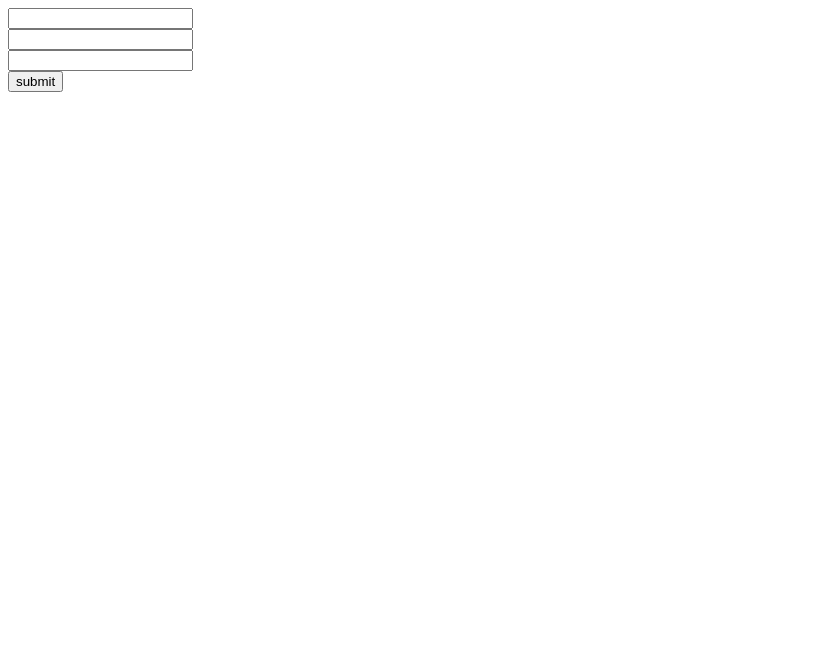
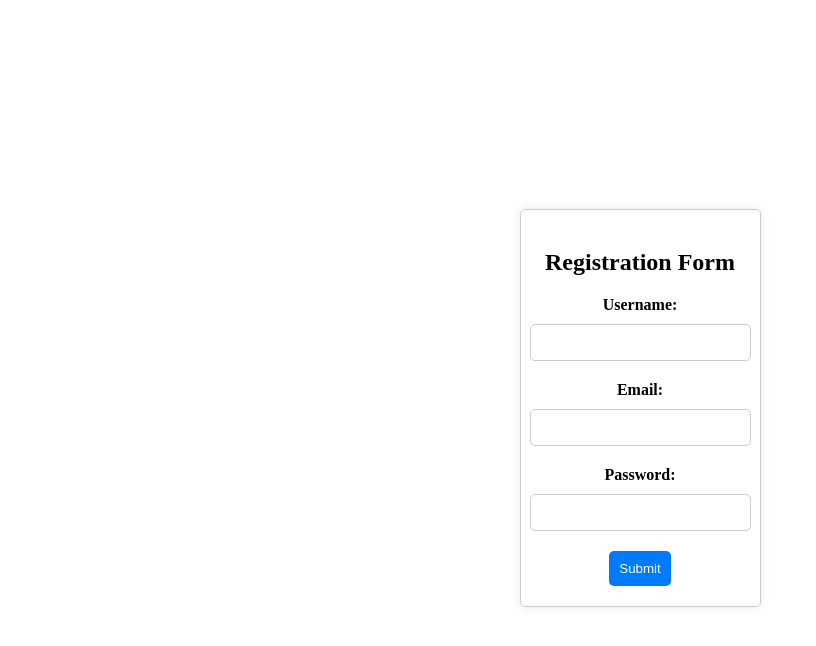
Before and after one commit to RajKoradiya/Book-Store, a React (Create React App) app: page / in a window 1280 px wide. Shown: the top 646 px of the page, without its empty margins (0-816 px from the left). Built offline with nearby package versions, Linux system fonts and the light colour scheme.

Commit message:
Day 14 complete

```diff
--- a/src/App.js
+++ b/src/App.js
@@ -1,5 +1,5 @@
 import React from "react";
-import Post from "./components/Post";
+// import Post from "./components/Post";
 // import Consumer3 from "./components/Consumer3";
 // import RenderPropsComponent from "./components/RenderPropsComponent";
 // import { UserProvider } from "./components/UserContex";
@@ -11,7 +11,7 @@ import Post from "./components/Post";
 // import Home from "./pages/Home";
 // import About from "./pages/About.";
 // import List from "./components/List";
-// import LoginForm from "./components/LoginForm";
+import LoginForm from "./components/LoginForm";
 
 
 function App() {
@@ -33,7 +33,7 @@ function App() {
       {/* {currentpage === "Home" ? <Home /> : <About />}
       <button onClick={handleChange}>Change Page</button> */}
       {/* <List /> */}
-      {/* <LoginForm /> */}
+      <LoginForm />
       {/* <Title /> */}
       {/* <FocusInput /> */}
       {/* <UserList /> */}
@@ -50,7 +50,7 @@ function App() {
 
       {/* <Users/> */}
 
-      <Post/>
+      {/* <Post/> */}
     </div>
   );
 }
```
Also changed, not shown: src/components/LoginForm.js (+50 -6 lines).
